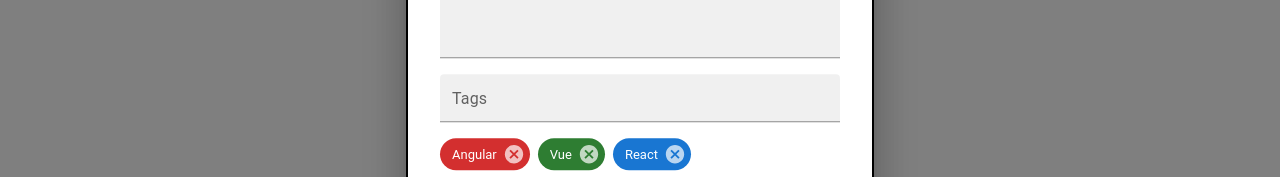
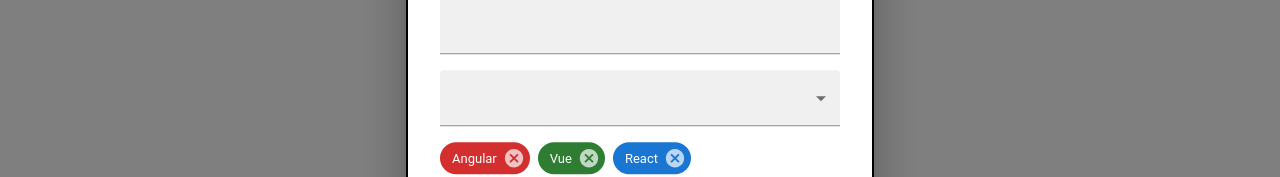
Before and after one commit to Ravina-Deogadkar/snippet-library, a React (Create React App) app: page /dashboard in a window 1280 px wide. Both pictures are taken after a click on the button "CREATE NEW SNIPPET". Shown: the part 354-531 px from the top of the page. Built offline with nearby package versions, Linux system fonts and the light colour scheme.

Commit message:
Convert tags to dropdown list

```diff
--- a/src/component/Popup.js
+++ b/src/component/Popup.js
@@ -5,6 +5,8 @@
 import Chip from "@mui/material/Chip";
 import Button from "@mui/material/Button";
 import CancelIcon from "@mui/icons-material/Cancel"; // Importing the Cancel icon
+import Select from '@mui/material/Select';
+import MenuItem from '@mui/material/MenuItem';
 
 const Popup = ({ open, handleClose }) => {
   const tags = [
@@ -49,12 +51,17 @@
           rows={4}
           variant="filled"
         />
-        <TextField
-          id="outlined-basic"
-          label="Tags"
+        <Select
+          labelId="demo-simple-select-label"
+          id="demo-simple-select"
+          value={null}
           variant="filled"
-          size="small"
-        />
+          onChange={() => {}}
+        >
+          <MenuItem value="html">Html</MenuItem>
+          <MenuItem value="div">Div</MenuItem>
+          <MenuItem value="section">Section</MenuItem>
+        </Select>
         <div
           style={{
             display: "flex",
```
